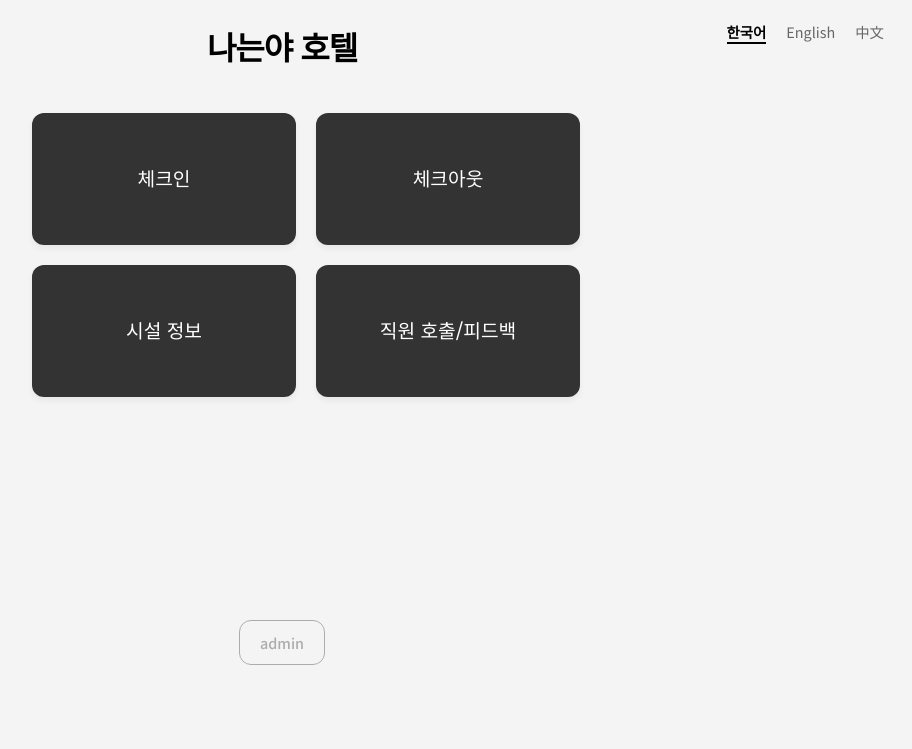
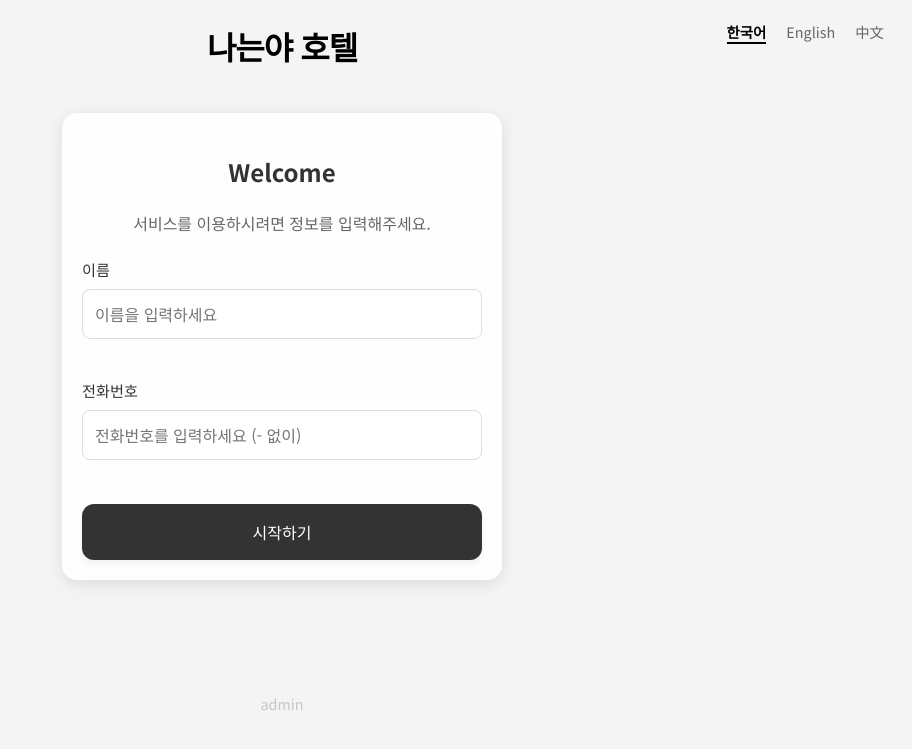
Before and after one commit to 2024-1-University-SEProject/hotel_kiosk, a Flask app: page / in a window 1280 px wide. Shown: the top 749 px of the page, without its empty margins (358-1270 px from the left). Run offline with Flask 3, Linux system fonts and the light colour scheme.

Commit message:
로그인 시스템 및 JWT 인증 통합
- index.html: 메인 페이지를 로그인 폼으로 변경하여 사용자 정보 수집
- menu.html: 로그인 후 메뉴 페이지 추가 (체크인, 체크아웃, 시설정보, 직원호출)
- checkin.html: 로그인된 사용자 정보를 자동으로 입력하도록 개선 (읽기 전용)

```diff
--- a/templates/users/checkin.html
+++ b/templates/users/checkin.html
@@ -38,11 +38,13 @@
 
         <div class="form-group">
             <label for="name">{{ translations.name }}:</label>
-            <input type="text" id="name" name="name" required>
+            <input type="text" id="name" name="name" required {% if guest_info %}value="{{ guest_info.name }}" readonly
+                style="background-color: #f0f0f0;" {% endif %}>
         </div>
         <div class="form-group">
             <label for="phone">{{ translations.phone }}:</label>
-            <input type="text" id="phone" name="phone" required pattern="\d*">
+            <input type="text" id="phone" name="phone" required pattern="\d*" {% if guest_info
+                %}value="{{ guest_info.phone }}" readonly style="background-color: #f0f0f0;" {% endif %}>
         </div>
         <div class="form-group">
             <label for="breakfast">{{ translations.breakfast }}:</label>
--- a/templates/users/index.html
+++ b/templates/users/index.html
@@ -15,18 +15,31 @@
     <div class="container">
         <h1 class="title">{{ translations.hotel_title }}</h1>
         {% include 'users/_lang_select.html' %}
-        <div class="button-grid">
-            <a href="{{ url_for('select_room', lang=current_lang) }}" class="kiosk-button">{{ translations.checkin
-                }}</a>
-            <a href="{{ url_for('checkout', lang=current_lang) }}" class="kiosk-button">{{ translations.checkout }}</a>
-            <a href="{{ url_for('facilities', lang=current_lang) }}" class="kiosk-button">{{ translations.facilities
-                }}</a>
-            <a href="{{ url_for('call_staff', lang=current_lang) }}" class="kiosk-button">{{ translations.call_staff
-                }}</a>
+
+        <div class="login-container"
+            style="max-width: 400px; margin: 0 auto; padding: 20px; background: rgba(255,255,255,0.9); border-radius: 15px; box-shadow: 0 4px 15px rgba(0,0,0,0.1);">
+            <h2 style="text-align: center; margin-bottom: 20px; color: #333;">Welcome</h2>
+            <p style="text-align: center; margin-bottom: 20px; color: #666;">서비스를 이용하시려면 정보를 입력해주세요.</p>
+
+            <form method="POST" action="{{ url_for('login', lang=current_lang) }}">
+                <div class="form-group">
+                    <label for="name">{{ translations.name }}</label>
+                    <input type="text" id="name" name="name" required placeholder="이름을 입력하세요"
+                        style="width: 100%; padding: 12px; margin-bottom: 15px; border: 1px solid #ddd; border-radius: 8px;">
+                </div>
+                <div class="form-group">
+                    <label for="phone">{{ translations.phone }}</label>
+                    <input type="tel" id="phone" name="phone" required pattern="[0-9]*" placeholder="전화번호를 입력하세요 (- 없이)"
+                        style="width: 100%; padding: 12px; margin-bottom: 20px; border: 1px solid #ddd; border-radius: 8px;">
+                </div>
+                <button type="submit" class="kiosk-button" style="width: 100%; margin: 0;">시작하기</button>
+            </form>
         </div>
+
         <div class="admin-login">
-            <br /><br /><br /><br /><br /><br />
-            <a href="{{ url_for('admin_login', lang=current_lang) }}" class="kiosk-button">{{ translations.admin }}</a>
+            <br /><br />
+            <a href="{{ url_for('admin_login', lang=current_lang) }}"
+                style="color: #999; text-decoration: none; font-size: 0.9rem;">{{ translations.admin }}</a>
         </div>
     </div>
 </body>
```
Also changed, not shown: templates/users/menu.html (added, +25 -0 lines).
